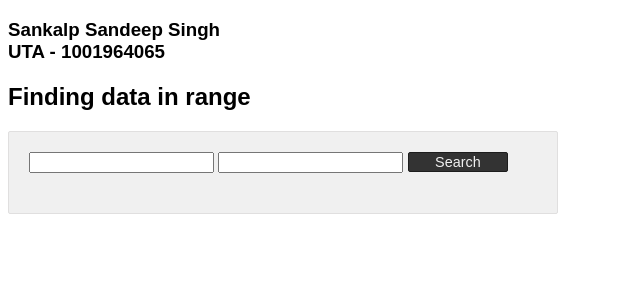
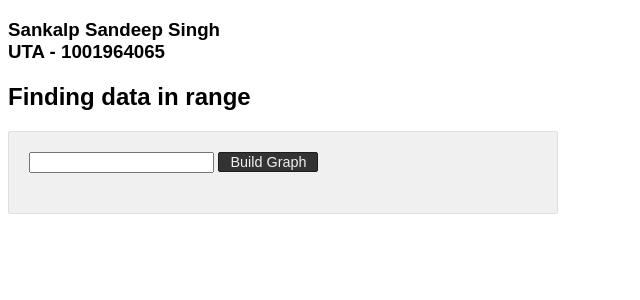
Before and after one commit to sankalp047/azurewebsite, a PHP site: page / in a window 1280 px wide. Shown: the top 300 px of the page, without its empty margins (0-640 px from the left). Run offline with PHP 8.4, Linux system fonts and the light colour scheme; data that the repository does not hold is empty.

Commit message:
Update index.php

```diff
--- a/index.php
+++ b/index.php
@@ -147,10 +147,9 @@ $(document).ready(function() {
                 <div class="input-row">
                     <label class="col-md-4 control-label"></label> <input type="text" name="id2"
                         id="file">
-			<label class="col-md-4 control-label"></label> <input type="text" name="id2"
-                        id="file">
+
                     <button type="submit" id="submit" name="import"
-                        class="btn-submit">Search</button>
+                        class="btn-submit">Build Graph</button>
                     <br />
 
                 </div>
```
